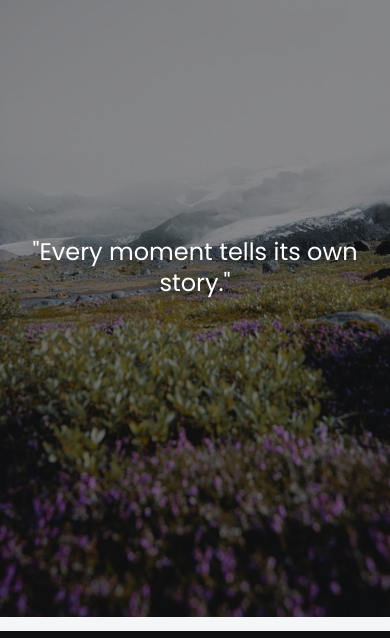
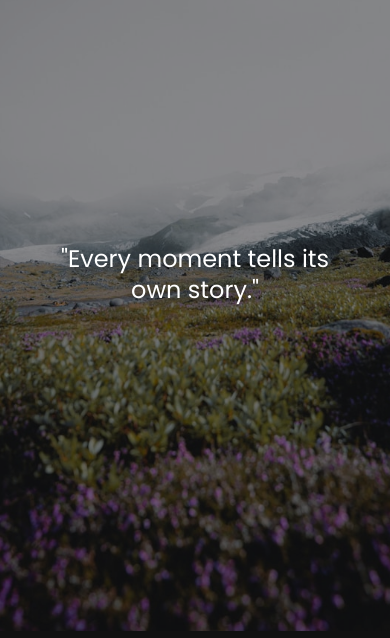
Before and after one commit to Jesus-Toledo/photography, a plain HTML site: page index.html in a window 390 px wide. Shown: the part 148-786 px from the top of the page. Drawn offline with nearby package versions, Linux system fonts and the light colour scheme.

Commit message:
Fix hero section and properly adjust images across breakpoints

```diff
--- a/css/desktop.css
+++ b/css/desktop.css
@@ -19,7 +19,7 @@
 
         & ul {
             display: flex;
-            gap: 5px;
+            gap: 30px;
 
             & li {
                 margin: 0;
@@ -30,8 +30,7 @@
         display: none;
     }
     .hero {
-        height: 85vh;
-        max-height: 900px;
+        flex: 1;
       }
 
       /* Cambiar frase en desktop */
--- a/css/style.css
+++ b/css/style.css
@@ -22,12 +22,16 @@
 }
 html, body {
   height: 100%;
+}
+body {
   min-height: 100vh;
+  display: flex;
+  flex-direction: column;
 }
 ol, ul { list-style: none; }
 img {
   max-width: 100%;
-  height: 100%;
+  height: auto;
   display: block;
 }
 h1, h2, h3 {
@@ -101,34 +105,42 @@ body {
 .nav.open { max-height: 50vh; }
 
 /* HERO - MOBILE FIRST */
+.main {
+  flex: 1;
+  display: flex;
+}
 .hero {
   position: relative;
+  flex: 1;
   width: 100%;
-  /* Altura fija para mobile para evitar que el footer se esconda */
-  height: 85vh;
-  min-height: 500px;
-  max-height: 700px;
   overflow: hidden;
-  flex: 1;
+  display: flex;
+}
+
+.hero__media {
+  position: absolute;
+  inset: 0;
 }
 
 .hero__img {
   width: 100%;
   height: 100%;
   object-fit: cover;
-  object-position: center;
   filter: brightness(60%);
+}
+.hero__content {
+  position: relative;
+  z-index: 2;
+  display: flex;
+  align-items: center;
+  justify-content: center;
+  flex: 1;
 }
 
 .hero__text {
-  position: absolute;
-  top: 50%;
-  left: 50%;
-  transform: translate(-50%, -50%);
   color: var(--white);
   text-align: center;
   padding: 0 20px;
-  width: 100%;
   max-width: 800px;
 }
 
@@ -152,14 +164,12 @@ body {
 
 /* Footer section */
 .footer {
-  width: 100%;
   height: 65px;
   background: #111;
   display: flex;
   justify-content: center;
   align-items: center;
   flex-shrink: 0;
-  margin-top: auto;
 }
 
 .instagram__btn {
--- a/css/tablet.css
+++ b/css/tablet.css
@@ -4,8 +4,7 @@
     }
 
     .hero {
-        height: 80vh;
-        max-height: 800px;
+        flex: 1;
       }
 
       /* Ocultar menú hamburguesa y mostrar menú horizontal */
--- a/index.html
+++ b/index.html
@@ -33,27 +33,24 @@
     </header>
 
     <!-- HERO -->
+    <main class="main">
       <section class="hero">
-      <picture>
-        <!-- Desktop -->
+        <picture class="hero__media">
           <source srcset="images/hero-desktop.jpg" media="(min-width: 1024px)">
-        <!-- Tablet -->
           <source srcset="images/hero-tablet.jpg" media="(min-width: 768px)">
-        <!-- Mobile -->
           <img src="images/hero-mobile.jpg" alt="Fotografía profesional" class="hero__img">
         </picture>
 
-      <div class="container">
+        <div class="container hero__content">
           <div class="hero__text">
-          <!-- Frase para Mobile -->
             <h2 class="hero__quote mobile">"Every moment tells its own story."</h2>
-          <!-- Frase para Tablet -->
             <h2 class="hero__quote tablet">"Light writes what words cannot."</h2>
-          <!-- Frase para Desktop -->
             <h2 class="hero__quote desktop">"Every photograph is a story suspended in time."</h2>
           </div>
         </div>
       </section>
+    </main>
+
 
     <footer class="footer">
       <a href="https://www.instagram.com/tu_usuario"
```
Lines whose indentation alone changed are shown as unchanged.
